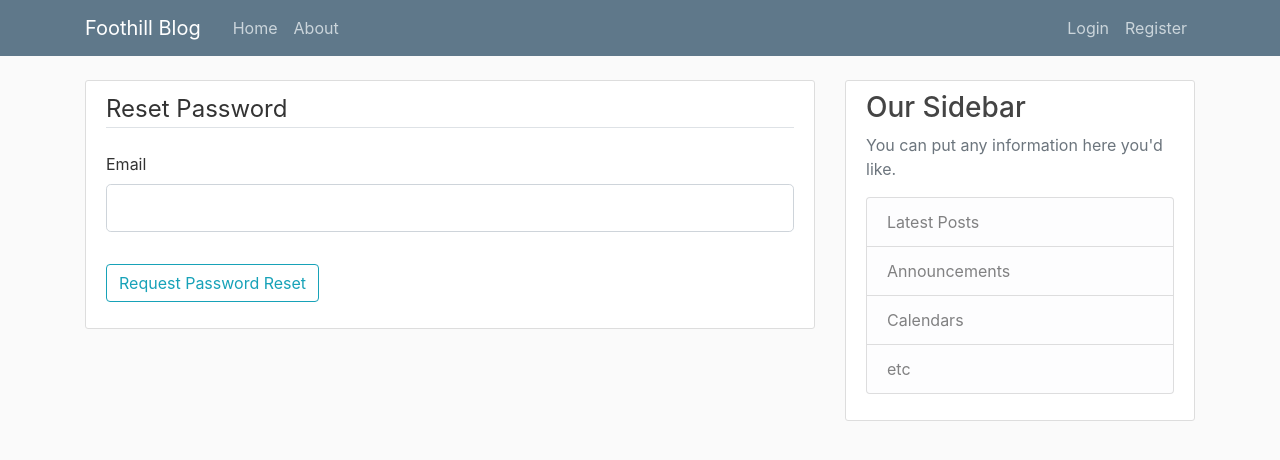
After one commit to ChristianOtieno/Python-Language, a Flask app: page /ResetPassword in a window 1280 px wide. The commit adds this page. Shown: the top 460 px of the page. Run offline with Flask 2, Linux system fonts and the light colour scheme; some libraries are stand-ins or nearby versions.

Commit message:
Password Reset

```diff
--- a/Projects/Flask-Projects/foothill/blog/forms.py
+++ b/Projects/Flask-Projects/foothill/blog/forms.py
@@ -16,12 +16,12 @@
                                      validators=[DataRequired(), EqualTo('password')])
     submit = SubmitField('Sign Up')
 
-    def validate_username(self, username):
+    def ValidateUsername(self, username):
         user = User.query.filter_by(username=username.data).first()
         if user:
             raise ValidationError('That username is taken. Please choose a different one.')
 
-    def validate_email(self, email):
+    def ValidateEmail(self, email):
         user = User.query.filter_by(email=email.data).first()
         if user:
             raise ValidationError('That email is taken. Please choose a different one.')
@@ -43,13 +43,13 @@
     picture = FileField('Update Profile Picture', validators=[FileAllowed(['jpg', 'png'])])
     submit = SubmitField('Update')
 
-    def validate_username(self, username):
+    def ValidateUsername(self, username):
         if username.data != current_user.username:
             user = User.query.filter_by(username=username.data).first()
             if user:
                 raise ValidationError('That username already exist, Please choose a different one or sign in.')
 
-    def validate_email(self, email):
+    def ValidateEmail(self, email):
         if email.data != current_user.email:
             user = User.query.filter_by(email=email.data).first()
             if user:
@@ -60,3 +60,22 @@
     title = StringField('Title', validators=[DataRequired()])
     content = TextAreaField('Content', validators=[DataRequired()])
     submit = SubmitField('Post')
+
+
+class RequestResetForm(FlaskForm):
+    email = StringField('Email',
+                        validators=[DataRequired(), Email()])
+    submit = SubmitField('Request Password Reset')
+
+    def ValidateEmail(self, email):
+        user = User.query.filter_by(email=email.data).first()
+        if user is None:
+            raise ValidationError(
+                'There is no account with that email. You must register first.')
+
+
+class ResetPasswordForm(FlaskForm):
+    password = PasswordField('Password', validators=[DataRequired()])
+    ConfirmPassword = PasswordField('Confirm Password',
+                                     validators=[DataRequired(), EqualTo('password')])
+    submit = SubmitField('Reset Password')
--- a/Projects/Flask-Projects/foothill/blog/routes.py
+++ b/Projects/Flask-Projects/foothill/blog/routes.py
@@ -2,17 +2,20 @@
 import secrets
 from PIL import Image
 from flask import render_template, url_for, flash, redirect, request, abort
-from blog import app, db, bcrypt
-from blog.forms import RegistrationForm, LoginForm, UpdateAccountForm, PostForm
+from blog import app, db, bcrypt, mail
+from blog.forms import (RegistrationForm, LoginForm, UpdateAccountForm,
+                             PostForm, RequestResetForm, ResetPasswordForm)
 from blog.models import User, Post
 from flask_login import login_user, current_user, logout_user, login_required
+from flask_mail import Message
 
 
 @app.route("/")
 @app.route("/home")
 def home():
     page = request.args.get('page', 1, type=int)
-    posts = Post.query.order_by(Post.DatePosted.desc()).paginate(page=page,per_page=5)
+    posts = Post.query.order_by(
+        Post.DatePosted.desc()).paginate(page=page, per_page=5)
     return render_template('home.html', posts=posts)
 
 
@@ -27,8 +30,10 @@
         return redirect(url_for('home'))
     form = RegistrationForm()
     if form.validate_on_submit():
-        HashedPassword = bcrypt.generate_password_hash(form.password.data).decode('utf-8')
-        user = User(username=form.username.data, email=form.email.data, password=HashedPassword)
+        HashedPassword = bcrypt.generate_password_hash(
+            form.password.data).decode('utf-8')
+        user = User(username=form.username.data,
+                    email=form.email.data, password=HashedPassword)
         db.session.add(user)
         db.session.commit()
         flash('Your account has been created! You are now able to log in', 'success')
@@ -62,7 +67,8 @@
     RandomHex = secrets.token_hex(8)
     _, f_ext = os.path.splitext(form_picture.filename)
     picture_fn = RandomHex + f_ext
-    PicturePath = os.path.join(app.root_path, 'static/ProfilePics', picture_fn)
+    PicturePath = os.path.join(
+        app.root_path, 'static/ProfilePics', picture_fn)
 
     OutputSize = (125, 125)
     i = Image.open(form_picture)
@@ -88,7 +94,8 @@
     elif request.method == 'GET':
         form.username.data = current_user.username
         form.email.data = current_user.email
-    ImageFile = url_for('static', filename='ProfilePics/' + current_user.ImageFile)
+    ImageFile = url_for(
+        'static', filename='ProfilePics/' + current_user.ImageFile)
     return render_template('account.html', title='Account',
                            ImageFile=ImageFile, form=form)
 
@@ -98,7 +105,8 @@
 def NewPost():
     form = PostForm()
     if form.validate_on_submit():
-        post = Post(title=form.title.data, content=form.content.data, author=current_user)
+        post = Post(title=form.title.data,
+                    content=form.content.data, author=current_user)
         db.session.add(post)
         db.session.commit()
         flash('Your post has been created!', 'success')
@@ -153,3 +161,47 @@
         .order_by(Post.DatePosted.desc())\
         .paginate(page=page, per_page=5)
     return render_template('UserPosts.html', posts=posts, user=user)
+
+
+def SendResetEmail(user):
+    token = user.get_ResetToken()
+    msg = Message('Password Reset Request',
+                  sender='noreply@demo.com',
+                  recipients=[user.email])
+    msg.body = f'''To reset your password, visit the following link:
+{url_for('ResetToken', token=token, _external=True)}
+If you did not make this request then simply ignore this email and no changes will be made.
+'''
+    mail.send(msg)
+
+
+@app.route("/ResetPassword", methods=['GET', 'POST'])
+def ResetRequest():
+    if current_user.is_authenticated:
+        return redirect(url_for('home'))
+    form = RequestResetForm()
+    if form.validate_on_submit():
+        user = User.query.filter_by(email=form.email.data).first()
+        SendResetEmail(user)
+        flash('An email has been sent with instructions to reset your password.', 'info')
+        return redirect(url_for('login'))
+    return render_template('ResetRequest.html', title='Reset Password', form=form)
+
+
+@app.route("/ResetPassword/<token>", methods=['GET', 'POST'])
+def ResetToken(token):
+    if current_user.is_authenticated:
+        return redirect(url_for('home'))
+    user = User.VerifyResetToken(token)
+    if user is None:
+        flash('That is an invalid or expired token', 'warning')
+        return redirect(url_for('ResetRequest'))
+    form = ResetPasswordForm()
+    if form.validate_on_submit():
+        HashedPassword = bcrypt.generate_password_hash(
+            form.password.data).decode('utf-8')
+        user.password = HashedPassword
+        db.session.commit()
+        flash('Your password has been updated! You are now able to log in', 'success')
+        return redirect(url_for('login'))
+    return render_template('ResetToken.html', title='Reset Password', form=form)
--- /dev/null
+++ b/Projects/Flask-Projects/foothill/blog/templates/ResetRequest.html
@@ -0,0 +1,28 @@
+{% extends "layout.html" %}
+{% block content %}
+<div class="content-section">
+    <form method="POST" action="">
+        {{ form.hidden_tag() }}
+        <fieldset class="form-group">
+            <legend class="border-bottom mb-4">Reset Password</legend>
+            <div class="form-group">
+                {{ form.email.label(class="form-control-label") }}
+                {% if form.email.errors %}
+                    {{ form.email(class="form-control form-control-lg
+                is-invalid") }}
+                <div class="invalid-feedback">
+                    {% for error in form.email.errors %}
+                        <span>{{ error }}</span>
+                    {% endfor %}
+                </div>
+                {% else %}
+                    {{ form.email(class="form-control form-control-lg") }}
+                {% endif %}
+            </div>
+        </fieldset>
+        <div class="form-group">
+            {{ form.submit(class="btn btn-outline-info") }}
+        </div>
+    </form>
+</div>
+{% endblock content %}
--- a/Projects/Flask-Projects/foothill/blog/templates/login.html
+++ b/Projects/Flask-Projects/foothill/blog/templates/login.html
@@ -38,10 +38,10 @@
             </fieldset>
             <div class="form-group">
                 {{ form.submit(class="btn btn-outline-info") }}
+                <small class="text-muted ml-2">
+                    <a href="{{ url_for('ResetRequest') }}">Forgot Password?</a>
+                </small>
             </div>
-            <small class="text-muted ml-2">
-                    <a href="#">Forgot Password?</a>
-                </small>
         </form>
     </div>
     <div class="border-top pt-3">
```
Also changed, not shown: Projects/Flask-Projects/foothill/blog/__init__.py (+8 -0 lines), Projects/Flask-Projects/foothill/blog/models.py (+19 -4 lines), Projects/Flask-Projects/foothill/blog/templates/ResetToken.html (added, +42 -0 lines), Projects/Flask-Projects/foothill/blog/site.db, Projects/Flask-Projects/foothill/main/__init__.py/routes.py (added), Projects/Flask-Projects/foothill/posts/forms.py (added), Projects/Flask-Projects/foothill/posts/routes.py (added), Projects/Flask-Projects/foothill/users/forms.py (added), Projects/Flask-Projects/foothill/users/routes.py (added).
